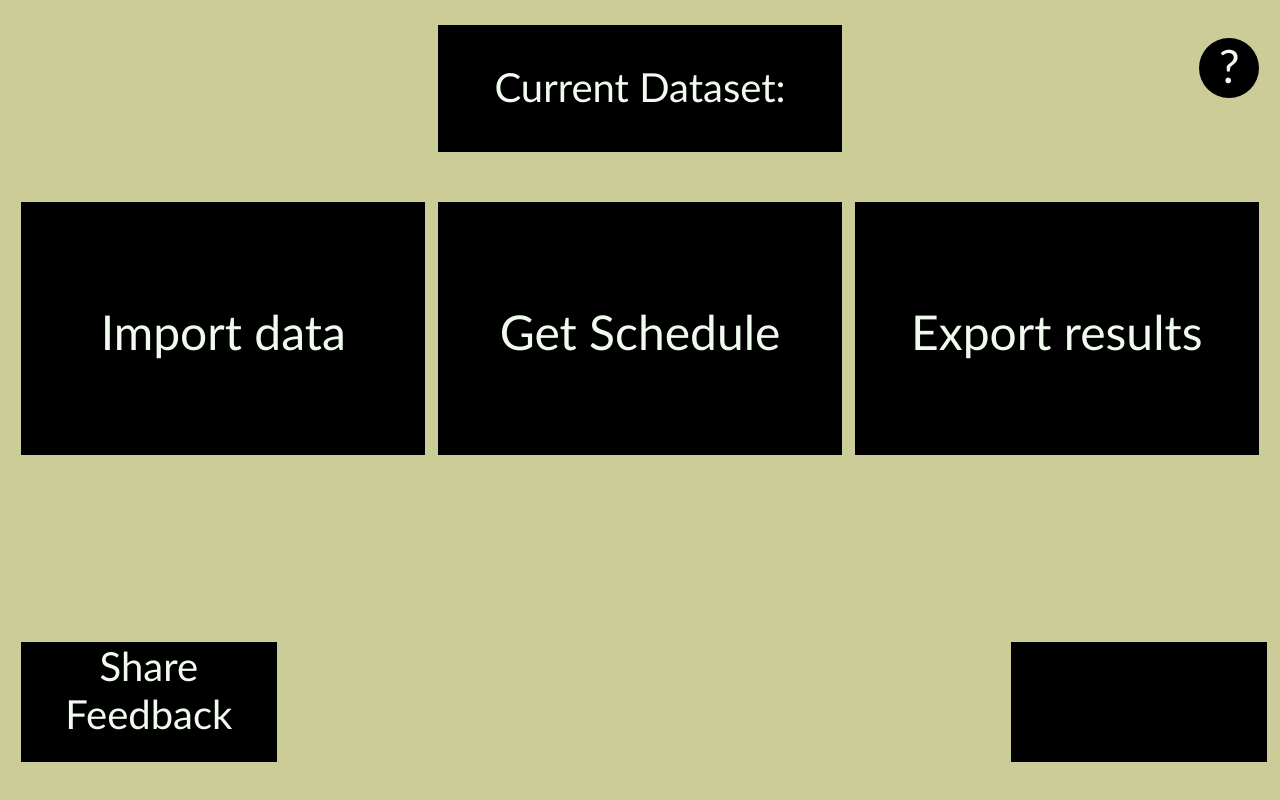
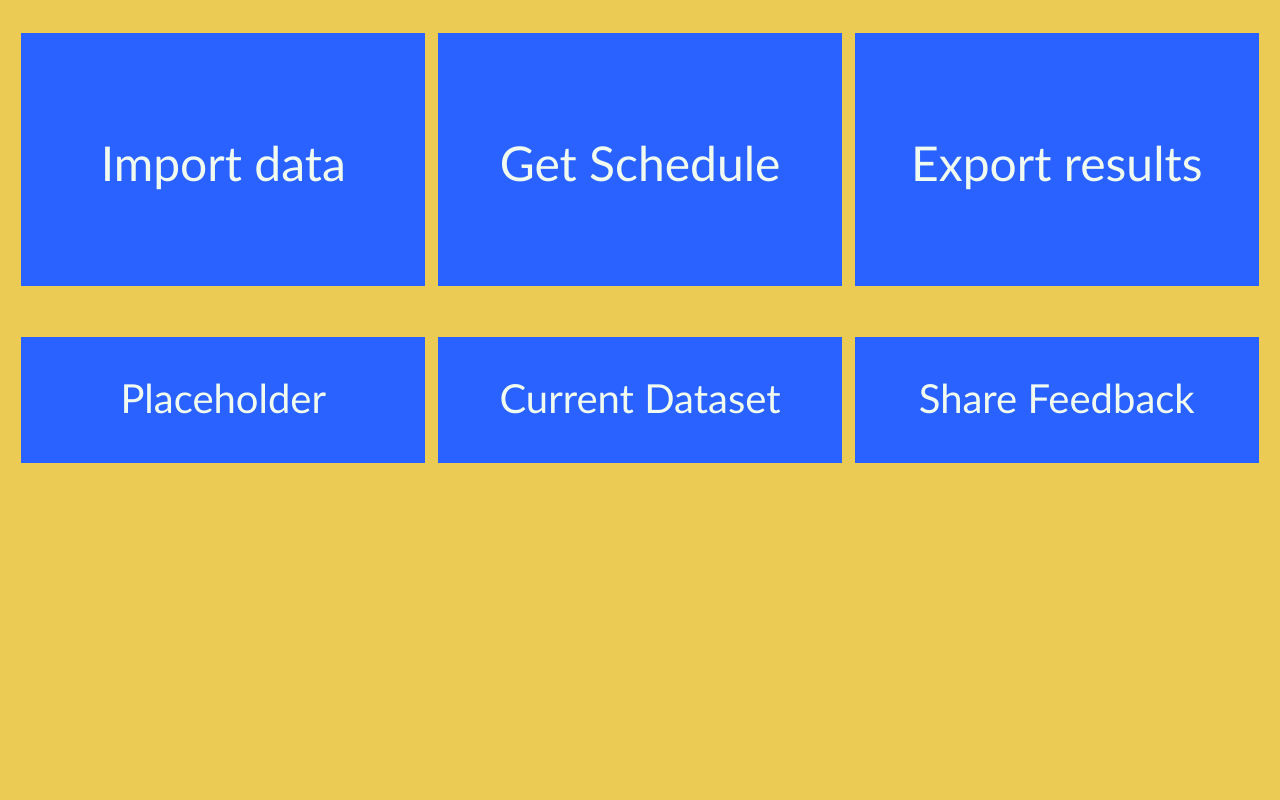
Before and after one commit to Vrq/SchedulerJS, a website: page public/index.html in a window 1280 px wide. Drawn offline with Linux system fonts and the light colour scheme.

Commit message:
further css refactor and color change

```diff
--- a/public/css/mainStylesheet.css
+++ b/public/css/mainStylesheet.css
@@ -1,38 +1,24 @@
 body {
-    background-color: #CCCC98;
+    background-color: #eccb55;
 }
-
 .theGreatDiv {
   text-align: center;
   font-family: "Trebuchet MS", Helvetica, sans-serif;
   font-size: 6vmin;
   color: #f1faee;
 }
-
 a {
   color: #f1faee;
   text-decoration: none;
   cursor: default;
 }
-
 .menuButtonDiv {
-  background-color: #000000;
+  background-color: #2962ff;
 }
-
 .menuButtonDiv:hover {
-  background-color: #d7690f;
+  background-color: #0d47a1;
 }
-
-#questionMarkDiv {
-  width: 60px;
-  height: 60px;
-  border-radius:50%;
-  font-size: 46px;
-  float: right;
-  margin: 1% 1%;
-}
-
-#buttonDiv {
+.bigButton {
   width: 32%;
   height: 0%;
   margin: 2% 0%;
@@ -41,32 +27,12 @@ a {
   padding-top: 8%;
   padding-bottom: 12%;
 }
-
-#datasetDiv {
+.smallButton {
   width: 32%;
   height: 0%;
   margin: 2% auto;
+  display: inline-block;
   padding-top: 3%;
   padding-bottom: 7%;
   font-size: 5vmin;
 }
-
-#feedbackDiv {
-  position: fixed;
-  bottom: 0%;
-  width: 20%;
-  height: 15%;
-  float: right;
-  margin: 3% 1%;
-  font-size: 5vmin;
-}
-
-#placeholderDiv {
-  position: fixed;
-  bottom: 0%;
-  right: 0%;
-  width: 20%;
-  height: 15%;
-  float: right;
-  margin: 3% 1%;
-}
--- a/public/index.html
+++ b/public/index.html
@@ -5,17 +5,16 @@
     </head>
     <body>
       <div class="theGreatDiv">
-        <div class="menuButtonDiv" id="questionMarkDiv">?</div>
-        <div class="menuButtonDiv" id="datasetDiv">Current Dataset: </div>
         <div class="buttonDivContainer">
           <a href="importData.html">
-            <div class="menuButtonDiv" id="buttonDiv">Import data</div>
+            <div class="menuButtonDiv bigButton">Import data</div>
           </a>
-          <div class="menuButtonDiv" id="buttonDiv">Get Schedule</div>
-          <div class="menuButtonDiv" id="buttonDiv">Export results</div>
+          <div class="menuButtonDiv bigButton">Get Schedule</div>
+          <div class="menuButtonDiv bigButton">Export results</div>
         </div>
-        <div class="menuButtonDiv" id="placeholderDiv"></div>
-        <div class="menuButtonDiv" id="feedbackDiv">Share Feedback</div>
+        <div class="menuButtonDiv smallButton">Placeholder</div>
+        <div class="menuButtonDiv smallButton">Current Dataset</div>
+        <div class="menuButtonDiv smallButton">Share Feedback</div>
       </div>
     </body>
 </html>
```
Also changed, not shown: public/css/importDataStylesheet.css (+9 -17 lines), public/importData.html (+2 -2 lines).
